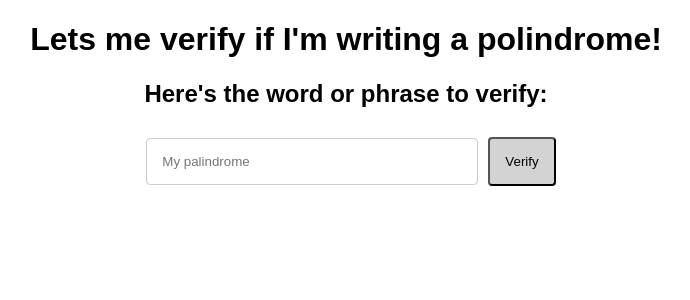
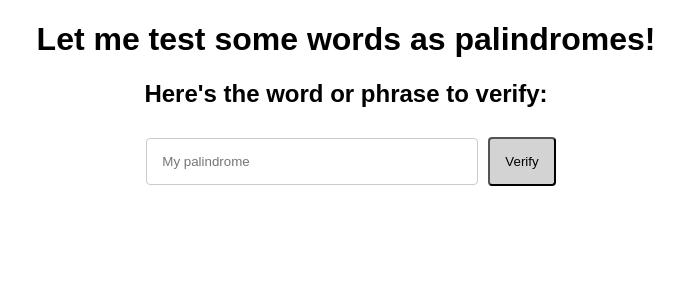
Before and after one commit to felipeands/fsc, an Angular app in the folder front/: page / in a window 1280 px wide. Shown: the top 300 px of the page, without its empty margins (294-984 px from the left). Built offline with nearby package versions, Linux system fonts and the light colour scheme.

Commit message:
remove comment

```diff
--- a/front/src/app/app.component.html
+++ b/front/src/app/app.component.html
@@ -1,7 +1,6 @@
-<!--The content below is only a placeholder and can be replaced.-->
 <div class="content">
   <h1>
-    Lets me verify if I'm writing a polindrome!
+    Let me test some words as palindromes!
   </h1>
   <h2>Here's the word or phrase to verify: </h2>
   <input type="text" placeholder="My palindrome" [(ngModel)]="text" (focus)="onClearResult()" />
```
